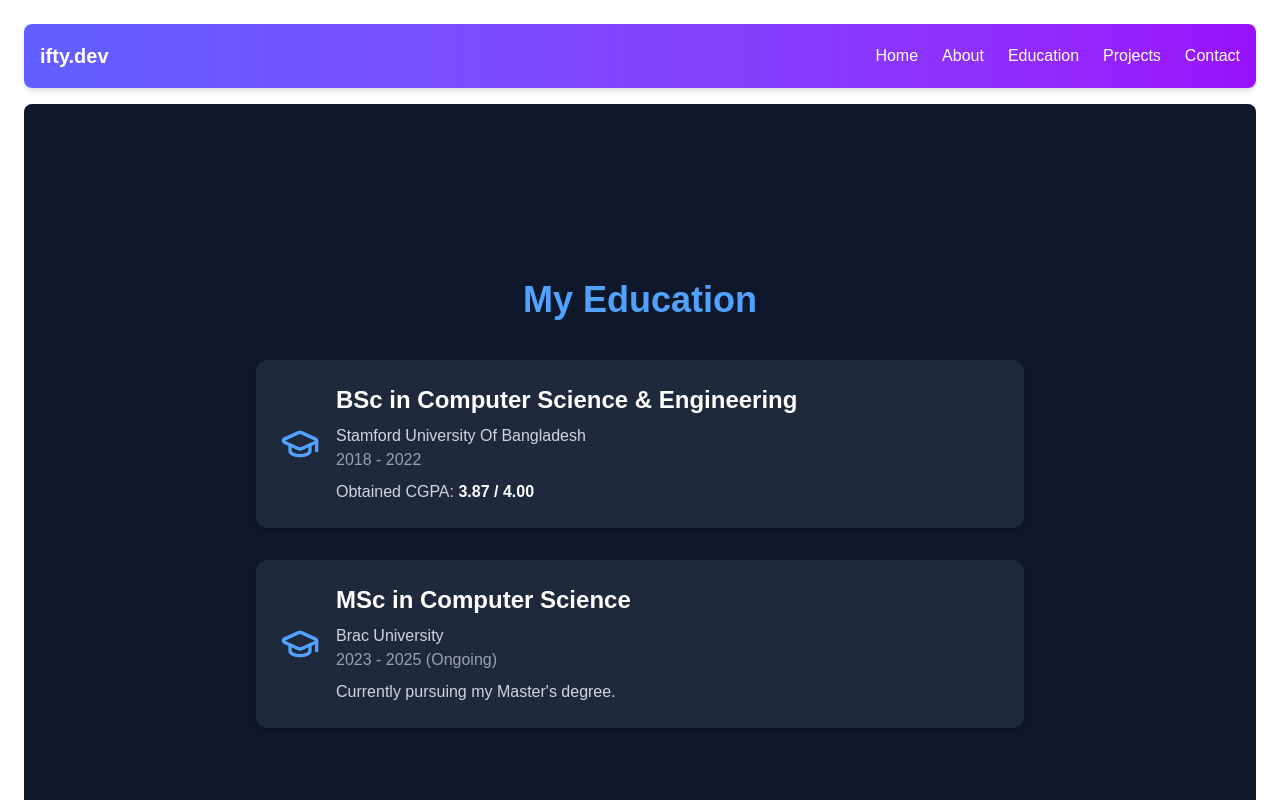
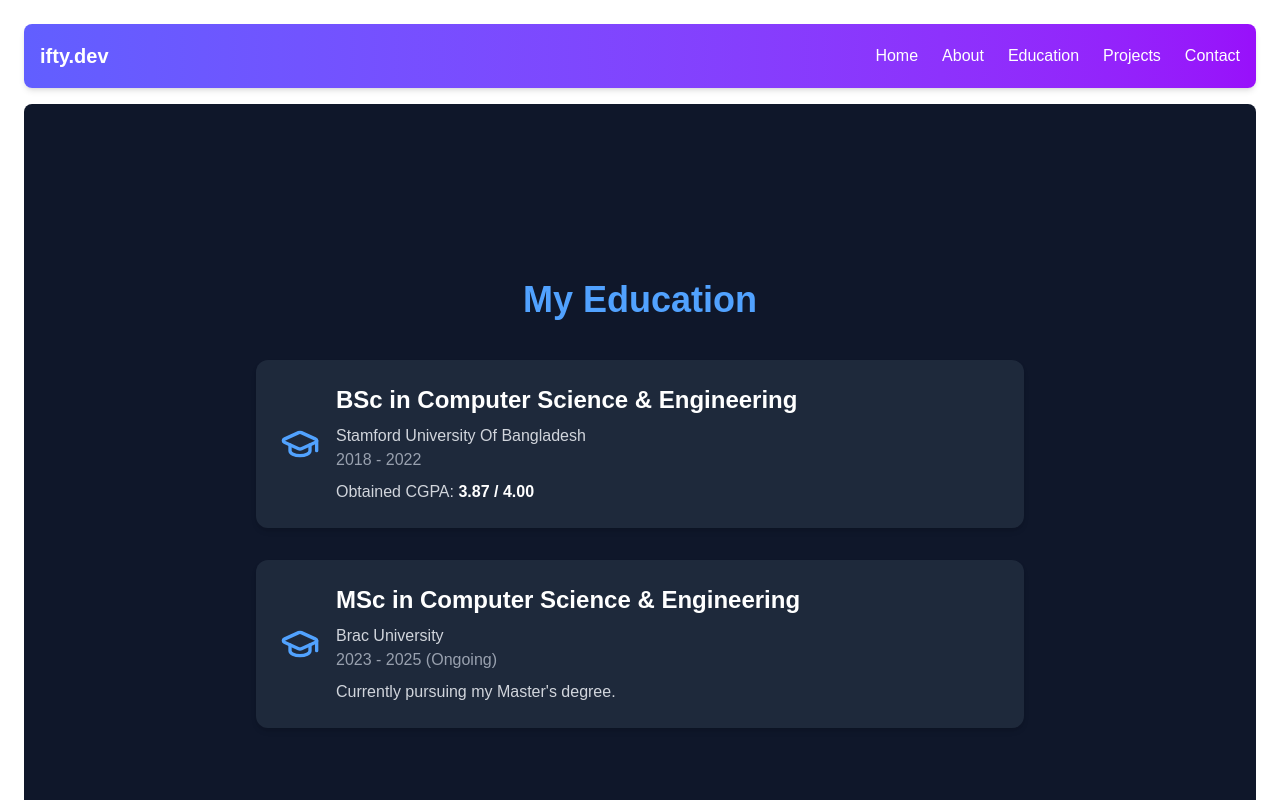
Before and after one commit to Fahim-ahmed-ifty/nextjs_one, a Next.js app: page /education in a window 1280 px wide. Shown: the top 800 px of the page. Built offline with nearby package versions, Linux system fonts and the light colour scheme.

Commit message:
✅reformat navbar and education page and footer

```diff
--- a/app/education/page.tsx
+++ b/app/education/page.tsx
@@ -29,7 +29,7 @@ const page = () => {
             <GraduationCap size={40} className="text-blue-400" />
             <div>
               <h3 className="text-2xl font-semibold text-white mb-2">
-                MSc in Computer Science
+                MSc in Computer Science & Engineering
               </h3>
               <p className="text-gray-300">Brac University</p>
               <p className="text-gray-400">2023 - 2025 (Ongoing)</p>
```
